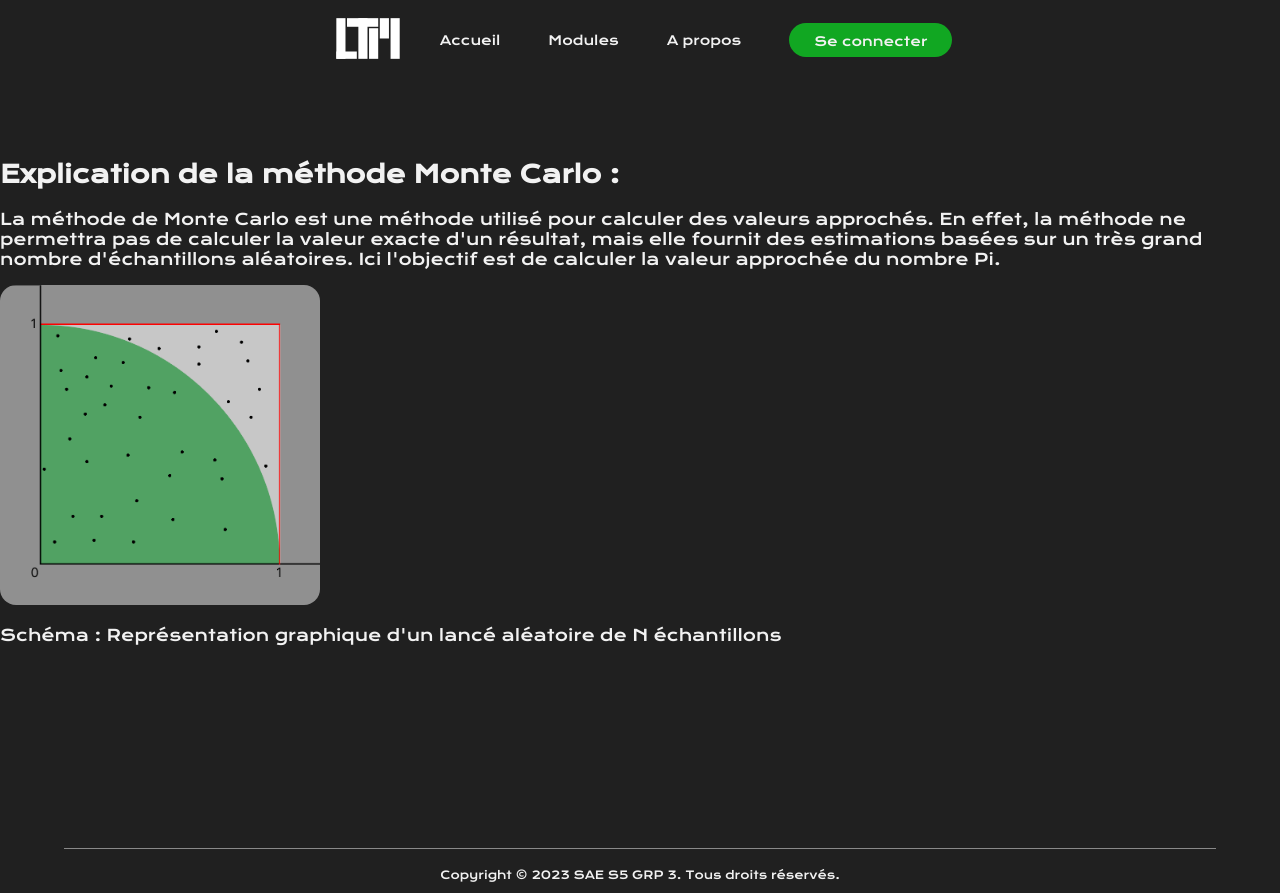
After one commit to mathieuChdz/SAE_S5_S6_BUT3, a PHP site: page /module_monte_carlo.php in a window 1280 px wide. The commit adds this page. Run offline with PHP 8.4, Linux system fonts and the light colour scheme.

Commit message:
L'utilisateur à acces à la page du module de Monte Carlo

```diff
--- a/src_web/css/css.css
+++ b/src_web/css/css.css
@@ -291,7 +291,7 @@ p{
 }
 
 .item-main-texte p{
-    opacity: 0.5;
+    color: #f2f2f2ba;
 }
 
 .item-main-link{
@@ -424,6 +424,18 @@ p{
 }
 
 
+/* ########################### Module Monte Carlo page ########################### */
+
+.explication-monte-carlo-container{
+    color: var(--color-white);
+}
+
+.main-graphique img{
+    border-radius: 5%;
+    width: 20em;
+    height: 20em;
+}
+
 /* ########################### Footer ########################### */
 
 .footer-main{
--- a/src_web/imports/navbar.html
+++ b/src_web/imports/navbar.html
@@ -7,7 +7,7 @@
         <div class="global-navbar-links">
             <a href="index.php">Accueil</a>
             <a href="modules.php">Modules</a>
-            <a href="#">A propos</a>
+            <a href="apropos.php">A propos</a>
 
             <div class="global-navbar-links-connexion">
                 <a href="connexion.php">Se connecter</a>
--- /dev/null
+++ b/src_web/module_monte_carlo.php
@@ -0,0 +1,61 @@
+<!DOCTYPE html>
+<html lang="fr">
+<head>
+    <meta charset="utf-8">
+    <title>Learn To Me</title>
+    <link href="img/logo_ltm_w_mini.svg" rel="icon">
+    <link href="css/css.css" rel="stylesheet">
+
+    <link rel="preconnect" href="https://fonts.googleapis.com">
+    <link rel="preconnect" href="https://fonts.gstatic.com" crossorigin>
+    <link href="https://fonts.googleapis.com/css2?family=Archivo:ital,wght@0,100;0,200;0,300;0,400;0,500;0,600;0,700;0,800;0,900;1,100;1,200;1,300;1,400;1,500;1,600;1,700;1,800;1,900&family=Krona+One&display=swap" rel="stylesheet">
+
+    <meta name="viewport" content="width=device-width, initial-scale=1">
+</head>
+
+<body>
+
+    <header>
+    </header>
+
+
+    <!-- <div class="container-background">
+        <div class="background">
+            <div class="circle1"></div>
+            <div class="circle2"></div>
+        </div>
+    </div> -->
+
+    <?php
+        include("imports/navbar.html");
+    ?>
+
+    <main>
+
+    <div class="explication-monte-carlo-container">
+        <div class="explication-title">
+            <h2>Explication de la méthode Monte Carlo :</h2>
+        </div>
+        <div class="explication-main">
+            <div class="main-introduction">
+                <p>La méthode de Monte Carlo est une méthode utilisé pour calculer des valeurs approchés. En effet, la méthode ne permettra pas de calculer la valeur exacte
+                    d'un résultat, mais elle fournit des estimations basées sur un très grand nombre d'échantillons aléatoires. Ici l'objectif est de calculer la valeur
+                    approchée du nombre Pi.
+                </p>
+            </div>
+            <div class="main-graphique">
+                <img src="img/monte_carlo.png" alt="Graphique du principe de Monte Carlo">
+                <p>Schéma : Représentation graphique d'un lancé aléatoire de N échantillons</p>
+            </div>
+        </div>
+    </div>
+
+    </main>
+
+    <?php
+        include("imports/footer.html");
+    ?>
+
+</body>
+
+</html>
```
Also changed, not shown: src_web/modules.php (+5 -4 lines), src_web/img/monte_carlo.png (added).
